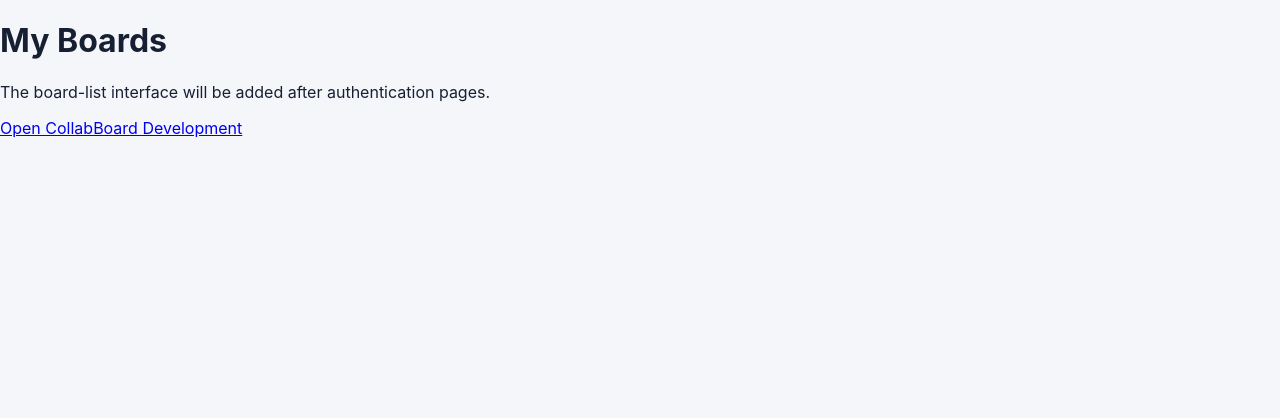
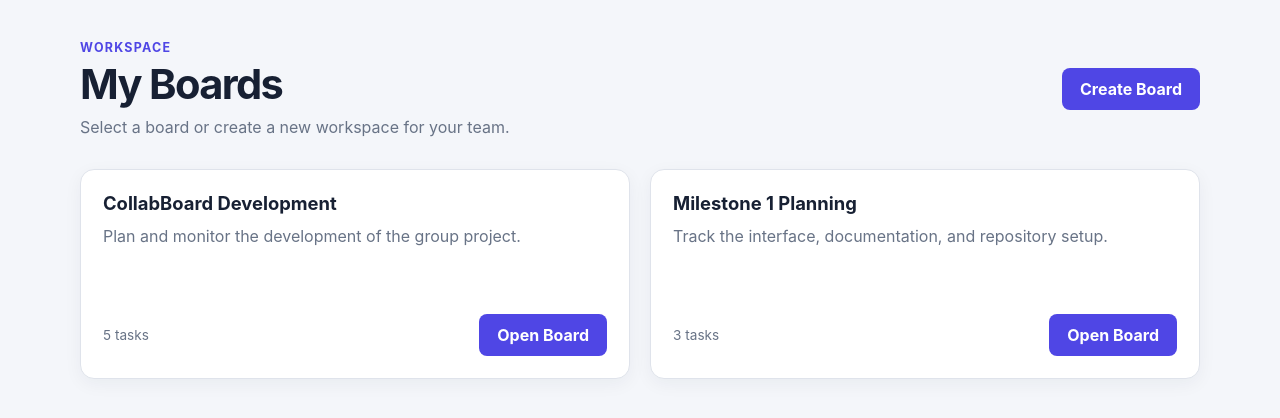
Before and after one commit to SanukaWaravita/collaboard, a React (Vite) app in the folder client/: page /boards in a window 1280 px wide. Shown: the top 418 px of the page. Built offline with nearby package versions, Linux system fonts and the light colour scheme.

Commit message:
feat: add shared application navigation

```diff
--- /dev/null
+++ b/client/src/components/BoardCard.jsx
@@ -0,0 +1,27 @@
+import { Link } from "react-router";
+
+function BoardCard({ board }) {
+  return (
+    <article className="board-card">
+      <div className="board-card__content">
+        <h2>{board.name}</h2>
+        <p>{board.description || "No description provided."}</p>
+      </div>
+
+      <div className="board-card__footer">
+        <span>
+          {board.taskCount} {board.taskCount === 1 ? "task" : "tasks"}
+        </span>
+
+        <Link
+          to={`/boards/${board.id}`}
+          className="button button--primary board-card__link"
+        >
+          Open Board
+        </Link>
+      </div>
+    </article>
+  );
+}
+
+export default BoardCard;
--- /dev/null
+++ b/client/src/components/CreateBoardForm.jsx
@@ -0,0 +1,81 @@
+function CreateBoardForm({ onSubmit, onCancel }) {
+  function handleSubmit(event) {
+    event.preventDefault();
+
+    const formData = new FormData(event.currentTarget);
+    const name = formData.get("name").trim();
+    const description = formData.get("description").trim();
+
+    if (!name) {
+      return;
+    }
+
+    onSubmit({ name, description });
+  }
+
+  return (
+    <div className="modal-backdrop">
+      <form
+        className="board-form"
+        onSubmit={handleSubmit}
+        role="dialog"
+        aria-modal="true"
+        aria-labelledby="board-form-title"
+      >
+        <header className="task-form__header">
+          <div>
+            <p className="task-form__eyebrow">New board</p>
+            <h2 id="board-form-title">Create a board</h2>
+          </div>
+
+          <button
+            type="button"
+            className="task-form__close"
+            onClick={onCancel}
+            aria-label="Close board form"
+          >
+            ×
+          </button>
+        </header>
+
+        <div className="task-form__field">
+          <label htmlFor="board-name">Board name</label>
+          <input
+            id="board-name"
+            name="name"
+            type="text"
+            placeholder="For example: Group Assignment"
+            required
+            autoFocus
+          />
+        </div>
+
+        <div className="task-form__field">
+          <label htmlFor="board-description">Description</label>
+          <textarea
+            id="board-description"
+            name="description"
+            placeholder="Describe the purpose of this board"
+            rows="4"
+          />
+        </div>
+
+        <div className="task-form__actions">
+          <button
+            type="button"
+            className="button button--secondary"
+            onClick={onCancel}
+          >
+            Cancel
+          </button>
+
+          <button type="submit" className="button button--primary">
+            Create Board
+          </button>
+        </div>
+      </form>
+    </div>
+  );
+}
+
+export default CreateBoardForm;
--- a/client/src/index.css
+++ b/client/src/index.css
@@ -459,3 +459,106 @@ select:focus-visible {
 .auth-card a:hover {
   text-decoration: underline;
 }
+
+.boards-page {
+  width: min(1200px, 100%);
+  min-height: 100vh;
+  margin: 0 auto;
+  padding: 40px;
+}
+
+.boards-header {
+  display: flex;
+  align-items: center;
+  justify-content: space-between;
+  gap: 24px;
+  margin-bottom: 32px;
+}
+
+.boards-header h1 {
+  margin: 4px 0 8px;
+  font-size: clamp(1.8rem, 4vw, 2.6rem);
+  letter-spacing: -0.04em;
+}
+
+.boards-header p {
+  margin: 0;
+  color: var(--text-muted);
+}
+
+.boards-grid {
+  display: grid;
+  grid-template-columns: repeat(2, minmax(0, 1fr));
+  gap: 20px;
+}
+
+.board-card {
+  display: flex;
+  min-height: 210px;
+  flex-direction: column;
+  justify-content: space-between;
+  padding: 22px;
+  border: 1px solid var(--border);
+  border-radius: 14px;
+  background: var(--surface);
+  box-shadow: 0 5px 18px rgb(23 32 51 / 5%);
+}
+
+.board-card h2 {
+  margin: 0 0 10px;
+  font-size: 1.15rem;
+}
+
+.board-card p {
+  margin: 0;
+  color: var(--text-muted);
+  line-height: 1.55;
+}
+
+.board-card__footer {
+  display: flex;
+  align-items: center;
+  justify-content: space-between;
+  gap: 16px;
+  margin-top: 28px;
+}
+
+.board-card__footer span {
+  color: var(--text-muted);
+  font-size: 0.85rem;
+}
+
+.board-card__link {
+  color: #ffffff;
+  text-decoration: none;
+}
+
+.board-form {
+  width: min(520px, 100%);
+  max-height: calc(100vh - 40px);
+  overflow-y: auto;
+  padding: 24px;
+  border: 1px solid var(--border);
+  border-radius: 14px;
+  background: var(--surface);
+  box-shadow: 0 24px 60px rgb(15 23 42 / 25%);
+}
+
+@media (max-width: 700px) {
+  .boards-page {
+    padding: 28px 20px;
+  }
+
+  .boards-header {
+    align-items: stretch;
+    flex-direction: column;
+  }
+
+  .boards-header > .button {
+    width: 100%;
+  }
+
+  .boards-grid {
+    grid-template-columns: 1fr;
+  }
+}
--- a/client/src/pages/BoardsPage.jsx
+++ b/client/src/pages/BoardsPage.jsx
@@ -1,14 +1,67 @@
-import { Link } from "react-router";
+import { useState } from "react";
+import BoardCard from "../components/BoardCard";
+import CreateBoardForm from "../components/CreateBoardForm";
+
+const initialBoards = [
+  {
+    id: "collabboard-development",
+    name: "CollabBoard Development",
+    description: "Plan and monitor the development of the group project.",
+    taskCount: 5,
+  },
+  {
+    id: "m1-planning",
+    name: "Milestone 1 Planning",
+    description: "Track the interface, documentation, and repository setup.",
+    taskCount: 3,
+  },
+];
 
 function BoardsPage() {
+  const [boards, setBoards] = useState(initialBoards);
+  const [isCreateFormOpen, setIsCreateFormOpen] = useState(false);
+
+  function handleCreateBoard(boardData) {
+    const newBoard = {
+      id: Date.now(),
+      ...boardData,
+      taskCount: 0,
+    };
+
+    setBoards((currentBoards) => [...currentBoards, newBoard]);
+    setIsCreateFormOpen(false);
+  }
+
   return (
-    <main className="placeholder-page">
-      <h1>My Boards</h1>
-      <p>The board-list interface will be added after authentication pages.</p>
+    <main className="boards-page">
+      <header className="boards-header">
+        <div>
+          <p className="board-header__eyebrow">Workspace</p>
+          <h1>My Boards</h1>
+          <p>Select a board or create a new workspace for your team.</p>
+        </div>
 
-      <Link to="/boards/collabboard-development">
-        Open CollabBoard Development
-      </Link>
+        <button
+          type="button"
+          className="button button--primary"
+          onClick={() => setIsCreateFormOpen(true)}
+        >
+          Create Board
+        </button>
+      </header>
+
+      <section className="boards-grid" aria-label="Available boards">
+        {boards.map((board) => (
+          <BoardCard key={board.id} board={board} />
+        ))}
+      </section>
+
+      {isCreateFormOpen && (
+        <CreateBoardForm
+          onSubmit={handleCreateBoard}
+          onCancel={() => setIsCreateFormOpen(false)}
+        />
+      )}
     </main>
   );
 }
```
